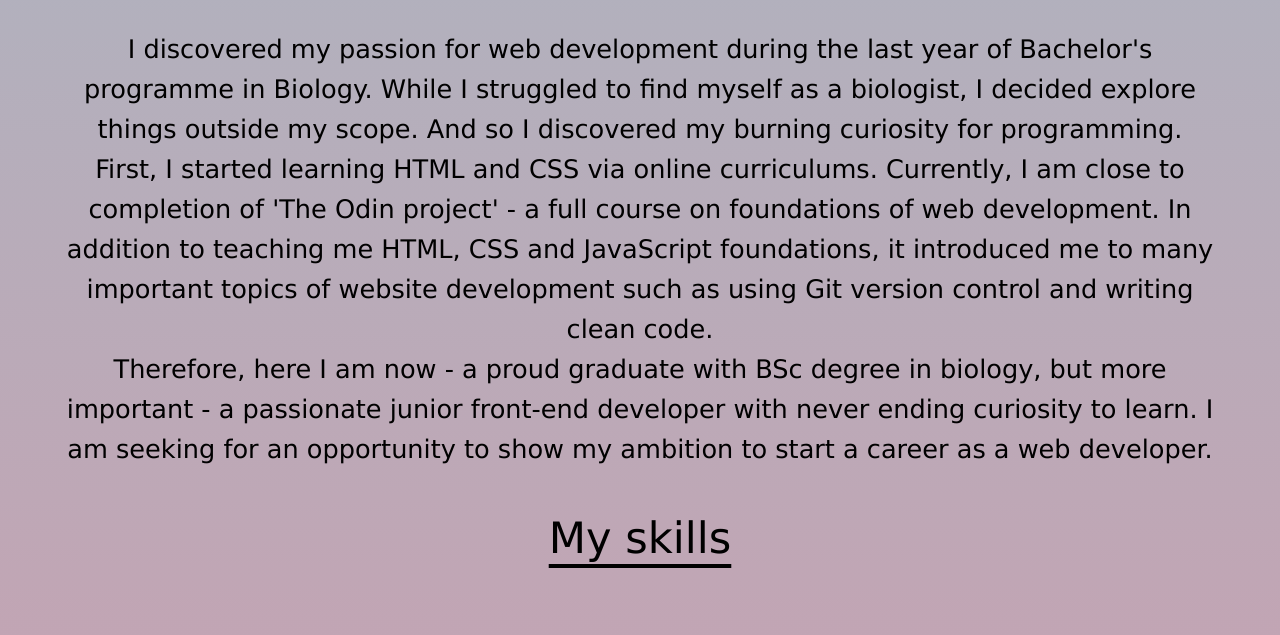
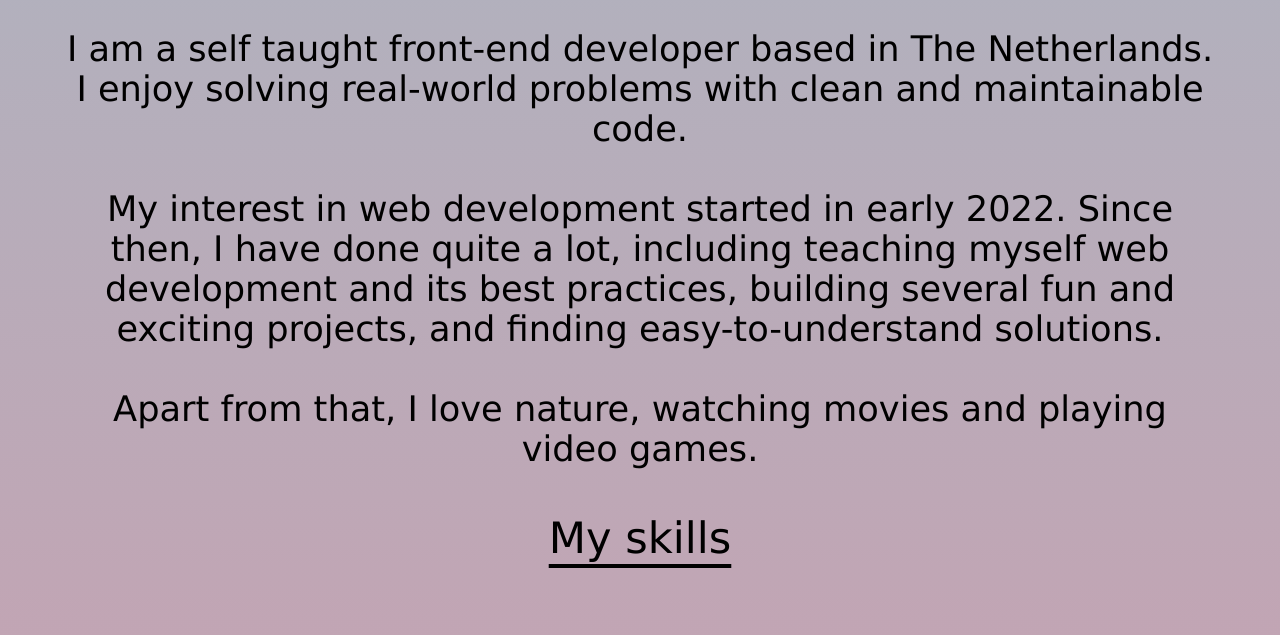
Before and after one commit to GretaRa/portfolio2, a plain HTML site: page index.html in a window 1280 px wide. Shown: the part 523-1158 px from the top of the page. Drawn offline with Linux system fonts and the light colour scheme; a web font is replaced by a local one.

Commit message:
Update about me content

```diff
--- a/css/style.css
+++ b/css/style.css
@@ -17,7 +17,7 @@ header{
     background-size: cover;
 }
 
-/* Everything put in between header and footer */
+/* Everything stays in between header and footer */
 .content{
     flex: auto;
     background-image: linear-gradient(#AFB3BF, #D993A6);
@@ -62,7 +62,6 @@ header{
     gap: 3rem;
     padding: 0.5em 2em;
     font-size: 2rem;
-    /* font-size:clamp(1rem, -0.8750rem + 0.83333vw, 3.5rem); */
   }
 
   .navProjects{
@@ -125,7 +124,7 @@ header{
   }
 
 .aboutMe{
-  font-size: 1.6rem;
+  font-size: 2.2rem;
   text-align: center;
   max-width: 75ch;
   margin-left: auto;
--- a/index.html
+++ b/index.html
@@ -46,7 +46,7 @@
     <div class="content">
       <div>
         <p class="paragraphTitle">About me</p>
-        <p class="aboutMe">I discovered my passion for web development during the last year of Bachelor's programme in Biology. While I struggled to find myself as a biologist, I decided explore things outside my scope. And so I discovered my burning curiosity for programming. First, I started learning HTML and CSS via online curriculums. Currently, I am close to completion of 'The Odin project' - a full course on foundations of web development. In addition to teaching me HTML, CSS and JavaScript foundations, it introduced me to many important topics of website development such as using Git version control and writing clean code. <br>Therefore, here I am now - a proud graduate with BSc degree in biology, but more important - a passionate junior front-end developer with never ending curiosity to learn. I am seeking for an opportunity to show my ambition to start a career as a web developer.</p>
+        <p class="aboutMe"> I am a self taught front-end developer based in The Netherlands. I enjoy solving real-world problems with clean and maintainable code. <br><br>My interest in web development started in early 2022. Since then, I have done quite a lot, including teaching myself web development and its best practices, building several fun and exciting projects, and finding easy-to-understand solutions. <br><br>Apart from that, I love nature, watching movies and playing video games.</p>
       </div>
       <div class="skills">
         <p class="paragraphTitle">My skills</p>
@@ -86,7 +86,7 @@
     </div>
     <footer>
       <p>
-        Made by Greta Rakauskaite &copy 2022
+        Designed and coded by Greta Rakauskaite &copy 2022
       </p>
       <a href="mailto:greta.rakauskaite0@gmail.com"><i class="fa-solid fa-envelope"></i> greta.rakauskaite0@gmail.com</a>
     </footer>
```
Also changed, not shown: allProjects.html (+1 -1 lines), contact.html (+1 -1 lines).
